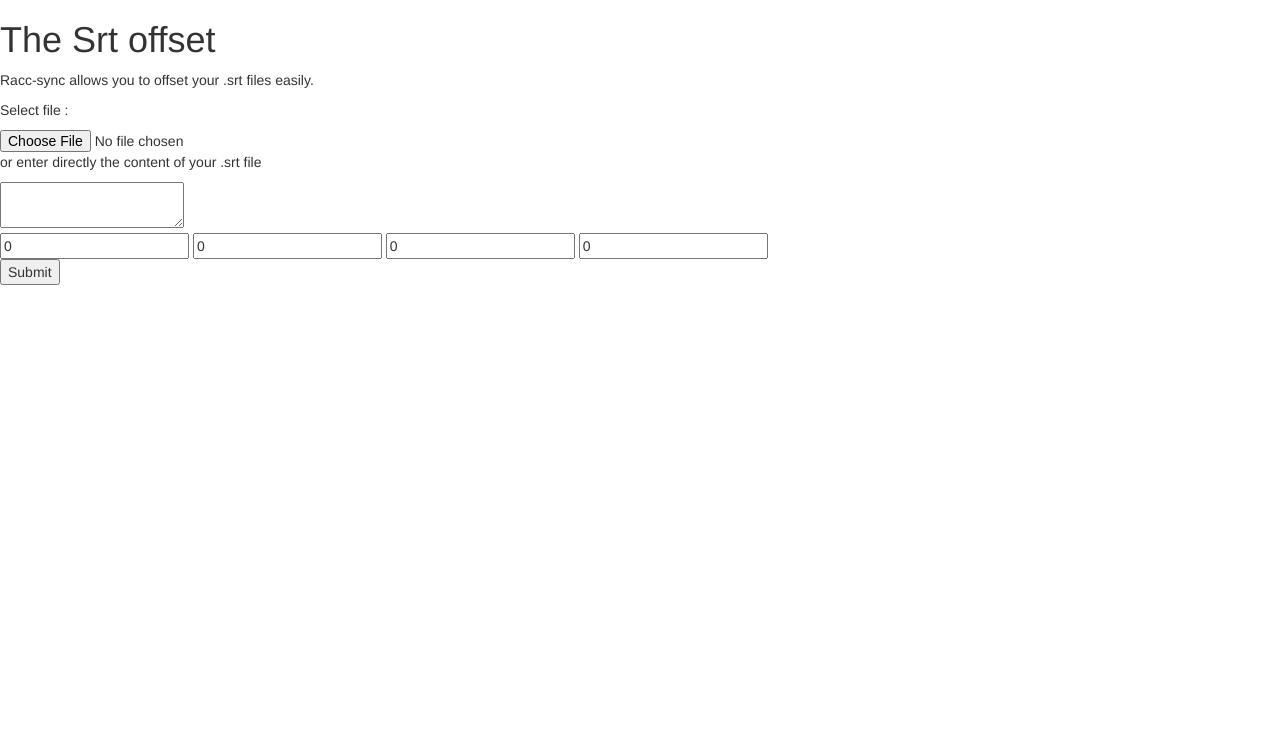
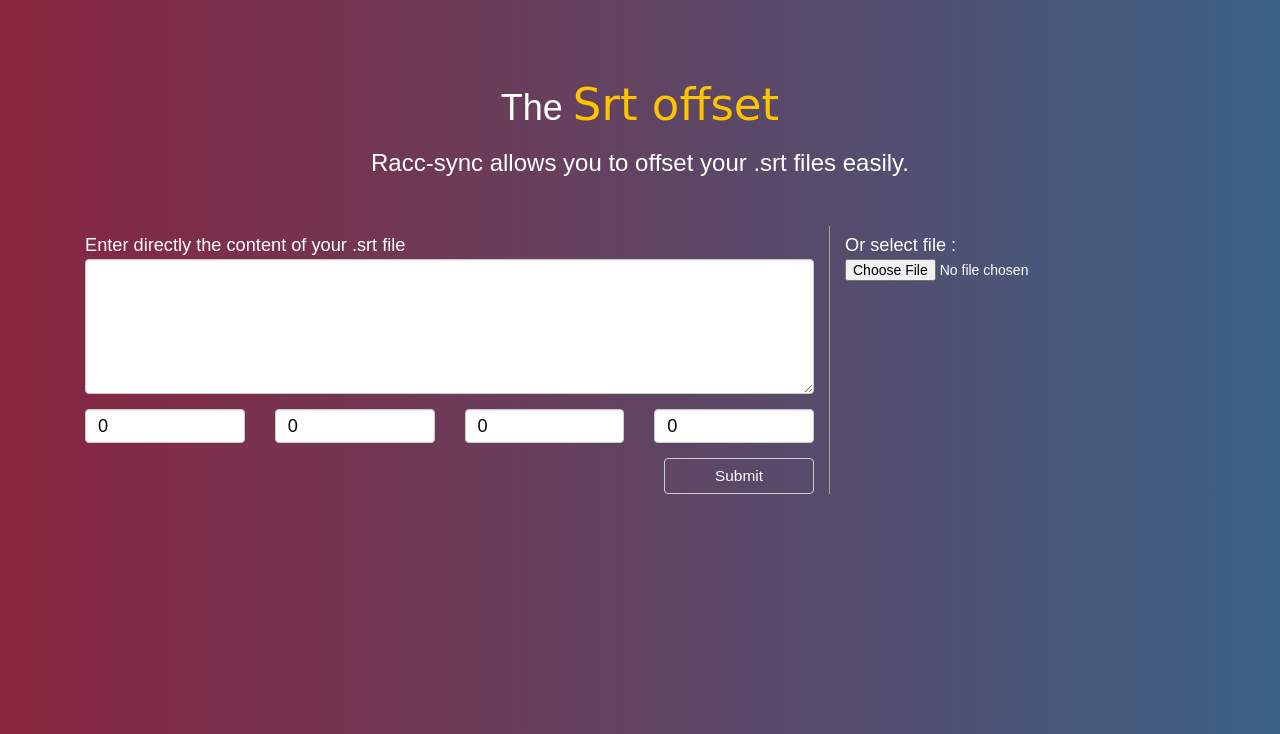
Before and after one commit to sorasful/srt-synchronizer, a Flask app: page / in a window 1280 px wide. Shown: the top 734 px of the page. Run offline with Flask 2, Linux system fonts and the light colour scheme; some libraries are stand-ins or nearby versions.

Commit message:
Add some OP css

```diff
--- /dev/null
+++ b/app/static/style.css
@@ -0,0 +1,60 @@
+body {
+            background: #3a6186;
+            background: -webkit-linear-gradient(to left, #3a6186 , #89253e);
+            background: linear-gradient(to left, #3a6186 , #89253e);
+            color: #fff;
+        }
+        /*Contact sectiom*/
+        .content-header{
+            font-family: 'Oleo Script', cursive;
+            color:#fcc500;
+            font-size: 45px;
+        }
+
+        .section-content{
+            text-align: center;
+
+        }
+        #contact{
+
+            font-family: 'Teko', sans-serif;
+            padding-top: 60px;
+            width: 100%;
+            width: 100vw;
+        }
+        .contact-section{
+            padding-top: 40px;
+        }
+        .contact-section .col-md-6{
+            width: 50%;
+        }
+
+        .form-line{
+            border-right: 1px solid #B29999;
+        }
+
+        .form-group{
+            margin-top: 10px;
+        }
+        label{
+            font-size: 1.3em;
+            line-height: 1em;
+            font-weight: normal;
+        }
+        .form-control{
+            font-size: 1.3em;
+            color: #080808;
+        }
+        textarea.form-control {
+            height: 135px;
+            /* margin-top: px;*/
+        }
+
+        .submit{
+            font-size: 1.1em;
+            float: right;
+            width: 150px;
+            background-color: transparent;
+            color: #fff;
+
+        }
--- a/app/templates/index.html
+++ b/app/templates/index.html
@@ -1,37 +1,66 @@
 {% extends "bootstrap/base.html" %}
+
+{% block styles %}
+{{super()}}
+<link rel="stylesheet" href="{{url_for('.static', filename='style.css')}}">
+{% endblock %}
 
 {%  block title %} Racc-sync {% endblock %}
 
 {% block content %}
 
-    <h1>The Srt offset</h1>
 
-    <p>Racc-sync allows you to offset your .srt files easily.</p>
-
+    <section id="contact">
+        <div class="section-content">
+            <h1 class="section-header">The <span class="content-header wow fadeIn " data-wow-delay="0.2s" data-wow-duration="2s">Srt offset</span></h1>
+            <h3>Racc-sync allows you to offset your .srt files easily.</h3>
+        </div>
+        <div class="contact-section">
+            <div class="container">
                 {% with flashed_messages = get_flashed_messages() %}
                     {% for message in flashed_messages %}
                         <small>{{ message }}</small>
                     {% endfor %}
                 {% endwith %}
-
                 <form action="{{ url_for('index') }}" enctype="multipart/form-data" method="post">
                     {{ form.hidden_tag() }}
 
-        <p>Select file :</p>
-        {{ form.file }}
+                    <div class="col-md-8 form-line">
+                        <div class="form-group">
+                            <label for ="description">Enter directly the content of your .srt file</label>
+                            {{ form.text(class_="form-control") }}
+                        </div>
+                        <div class="form-group">
+                            <div class="row">
+                                <div class="col-md-3">
+                                    {{ form.hours(class_="form-control") }}
+                                </div>
+                                <div class="col-md-3">
+                                    {{ form.minuts(class_="form-control") }}
+                                </div>
+                                <div class="col-md-3">
+                                    {{ form.seconds(class_="form-control") }}
+                                </div>
+                                <div class="col-md-3">
+                                    {{ form.miliseconds(class_="form-control") }}
+                                </div>
 
-        <p>or enter directly the content of your .srt file</p>
+                            </div>
+                        </div>
+                        <div>
+                            {{ form.submit(class_="btn btn-default submit") }}
+                        </div>
 
-        {{ form.text }}
-        <br>
+                    </div>
 
-        {{ form.hours }}
-        {{ form.minuts }}
-        {{ form.seconds }}
-        {{ form.miliseconds }}
-        <br>
-        {{ form.submit }}
+                    <div class="col-md-4">
+                        <div class="form-group">
+                            <label for="exampleInputUsername">Or select file :</label>
+                            {{ form.file(class_="form-control-file") }}
+                        </div>
+                    </div>
+
                 </form>
-
-
+            </div>
+    </section>
 {% endblock %}
```
Lines whose indentation alone changed are shown as unchanged.
